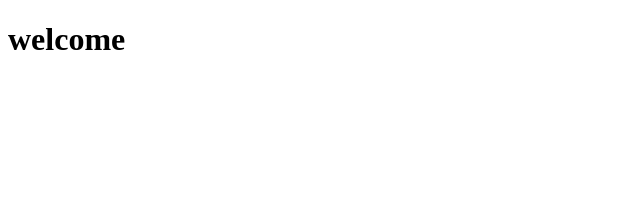
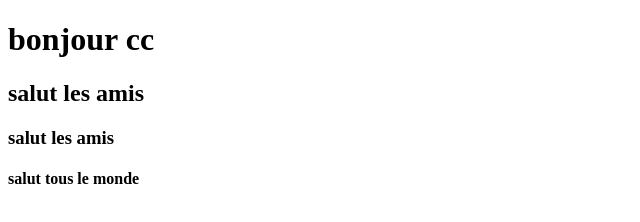
Before and after one commit to LINAHAOUET/projet-equipe, a plain HTML site: page index.html in a window 1280 px wide. Shown: the whole page, without its empty margins (0-640 px from the left). Drawn offline with Linux system fonts and the light colour scheme.

Commit message:
enregistrer changements

```diff
--- a/index.html
+++ b/index.html
@@ -1,12 +1,14 @@
 <!DOCTYPE html>
 <html lang="en">
-  <head>
-    <meta charset="UTF-8" />
-    <meta http-equiv="X-UA-Compatible" content="IE=edge" />
-    <meta name="viewport" content="width=device-width, initial-scale=1.0" />
+<head>
+    <meta charset="UTF-8">
+    <meta name="viewport" content="width=, initial-scale=1.0">
     <title>Document</title>
-  </head>
-  <body>
-    <h1>welcome</h1>
-  </body>
+</head>
+<body>
+    <h1>bonjour cc</h1>
+    <h2>salut les amis</h2>
+    <h3>salut les amis</h3>
+    <h4>salut tous le monde</h4>
+</body>
 </html>
```
